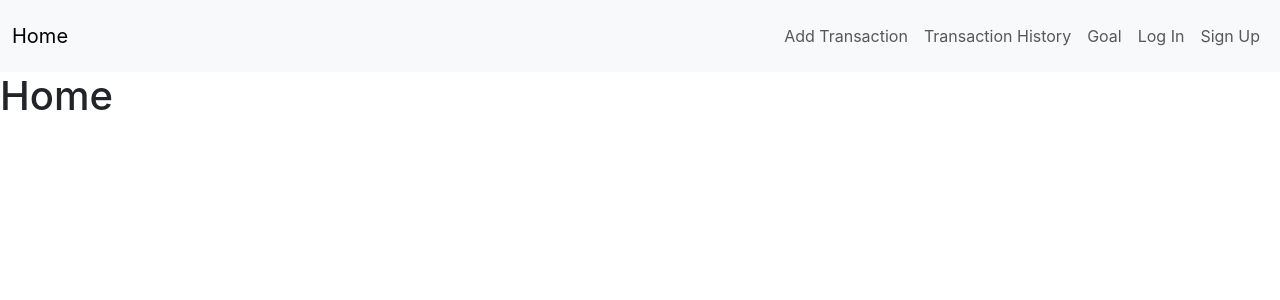
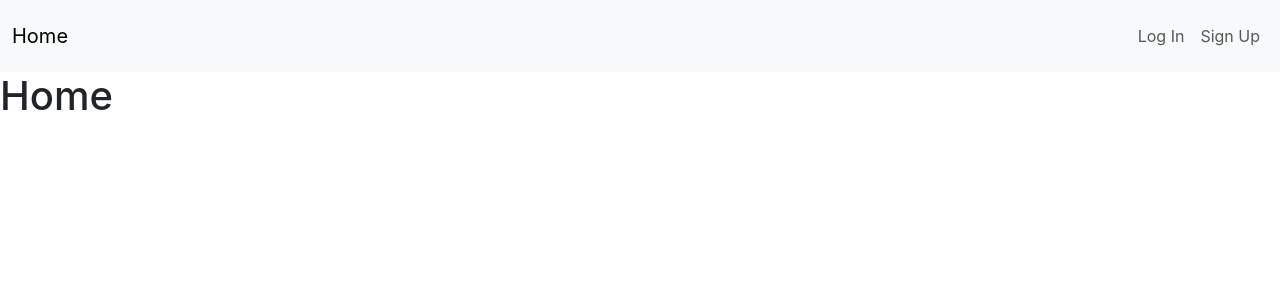
Before and after one commit to Kody-Eguchi/coin-tracker, a React (Create React App) app: page / in a window 1280 px wide. Shown: the top 300 px of the page. Built offline with nearby package versions, Linux system fonts and the light colour scheme.

Commit message:
Hide some tabs on navbar if a user is not logged in

```diff
--- a/src/components/Navbar.js
+++ b/src/components/Navbar.js
@@ -17,6 +17,8 @@ function Navbar() {
 
         <div className="navbar" id="navbarNavAltMarkup">
           <div className="navbar-nav">
+            {isLoggedIn && (
+              <>
                 <NavLink className="nav-link" to="/add-transaction">
                   Add Transaction
                 </NavLink>
@@ -26,6 +28,8 @@ function Navbar() {
                 <NavLink className="nav-link" to="/goal">
                   Goal
                 </NavLink>
+              </>
+            )}
 
             {isLoggedIn ? (
               <>
```
Lines whose indentation alone changed are shown as unchanged.
